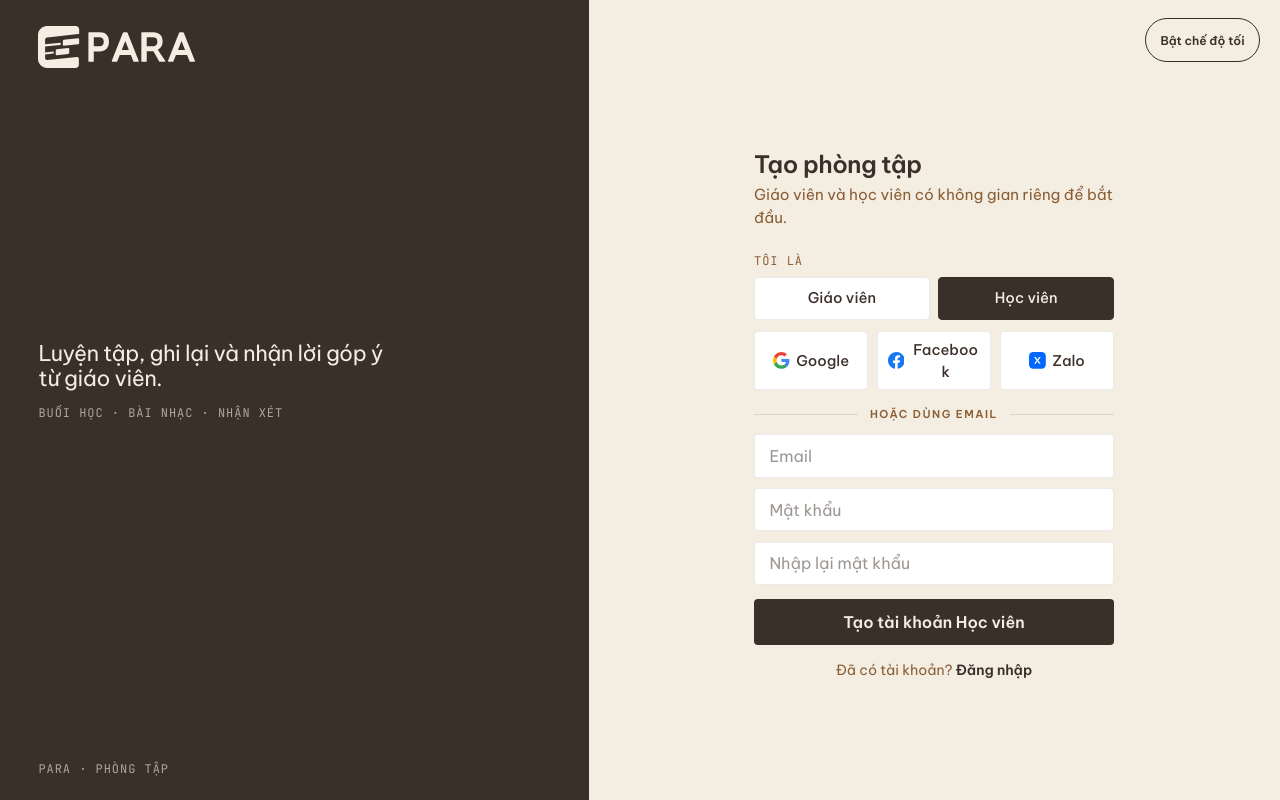
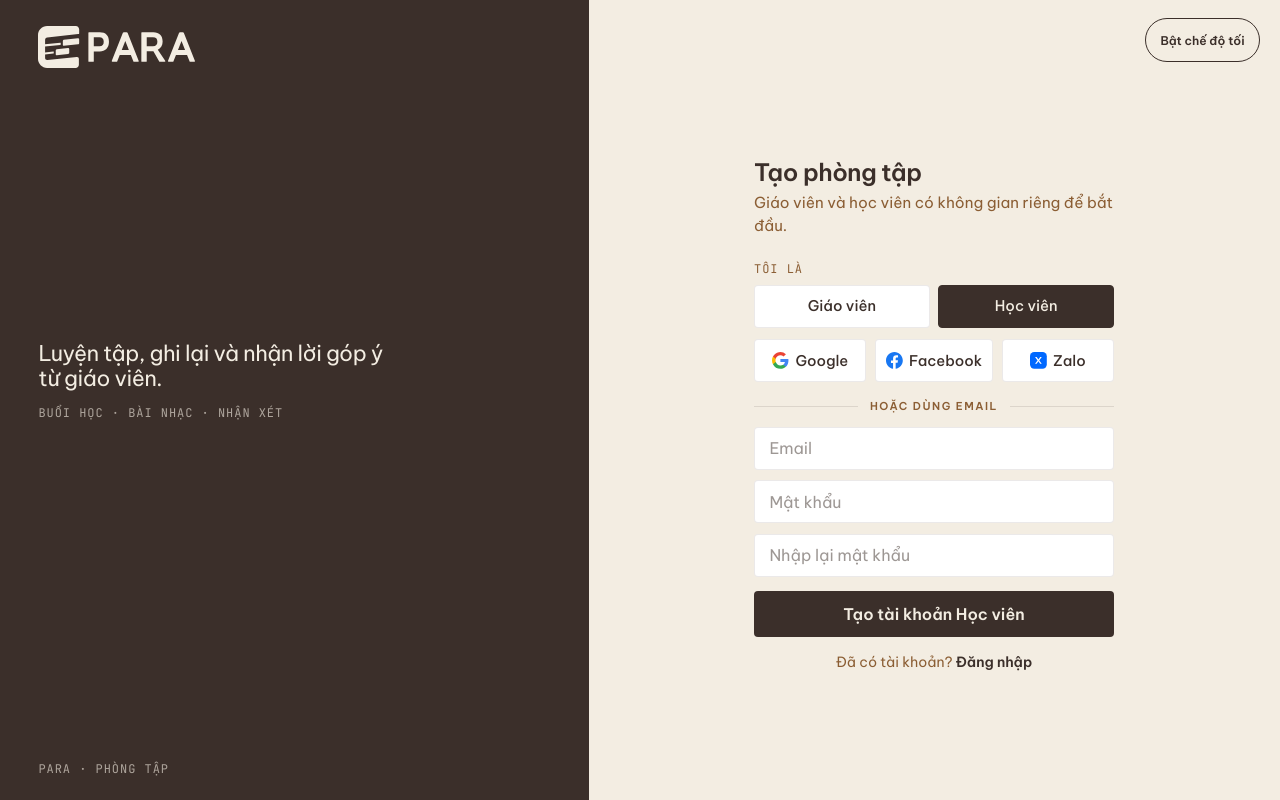
Before and after one commit to aaronta635/tabai, a Next.js app: page /signup/student in a window 1280 px wide. Built offline with nearby package versions, Linux system fonts and the light colour scheme; no server answers.

Commit message:
Auth social row: scope the narrow-phone fix to max-width 440px so 441px and up render exactly as main

```diff
--- a/app/globals.css
+++ b/app/globals.css
@@ -3946,22 +3946,17 @@ body:has(.setup-wash) {
   min-height: 44px;
 }
 
-/* Social sign-in row: three 1fr columns can't shrink below each button's
-   min-content width (icon + label on one line), so at 320px Zalo stuck out of
-   the page. Let the columns shrink, and on narrow phones stack the icon above
-   the label so every button fits its column. */
-.auth-social {
-  grid-template-columns: repeat(3, minmax(0, 1fr));
-}
-.auth-social button {
-  min-width: 0;
-}
-.auth-social button > span {
-  min-width: 0;
-  overflow-wrap: anywhere;
-}
+/* Social sign-in row on narrow phones: three 1fr columns can't shrink below
+   each button's min-content width (icon + label on one line), so at 320px Zalo
+   stuck out of the page. At 440px and below, let the columns shrink and stack
+   the icon above the label so every button fits its column. Above 440px the
+   row renders exactly as before. */
 @media (max-width: 440px) {
+  .auth-social {
+    grid-template-columns: repeat(3, minmax(0, 1fr));
+  }
   .auth-social button {
+    min-width: 0;
     flex-direction: column;
     gap: 0.2rem;
     min-height: 2.75rem;
@@ -3969,6 +3964,10 @@ body:has(.setup-wash) {
     font-size: 0.85rem;
     line-height: 1.2;
   }
+  .auth-social button > span {
+    min-width: 0;
+    overflow-wrap: anywhere;
+  }
 }
 
 /* Curriculum shelves on phones: the name field takes its own row and the
```
